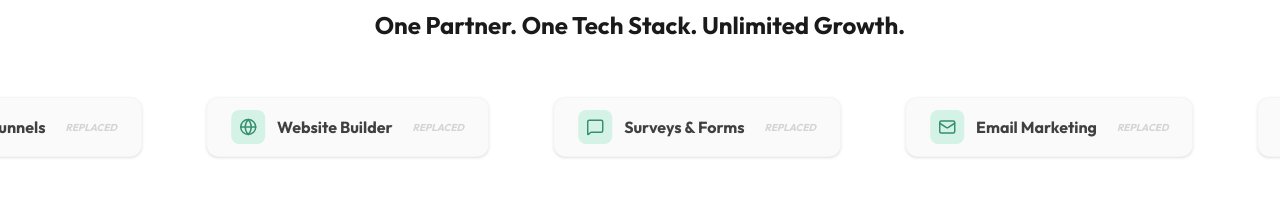
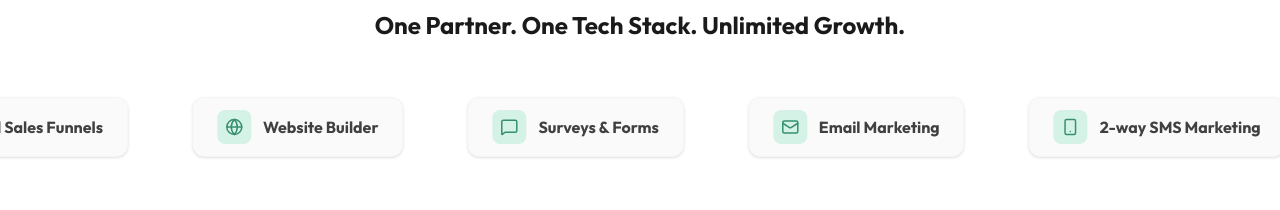
Before and after one commit to claritymedia/Clarity-Media, a React (Vite) app: page /podcasting in a window 1280 px wide. Shown: the part 902-1112 px from the top of the page. Built offline with nearby package versions, Linux system fonts and the light colour scheme.

Commit message:
style: remove REPLACED label from software marquee items

```diff
--- a/pages/Home.tsx
+++ b/pages/Home.tsx
@@ -101,7 +101,6 @@ export const Home: React.FC = () => {
                   {item.icon}
                 </div>
                 <span className="font-bold text-sm md:text-base text-neutral-700">{item.name}</span>
-                <span className="text-[10px] font-bold text-neutral-300 ml-2 italic">REPLACED</span>
               </div>
             ))}
           </div>
```
